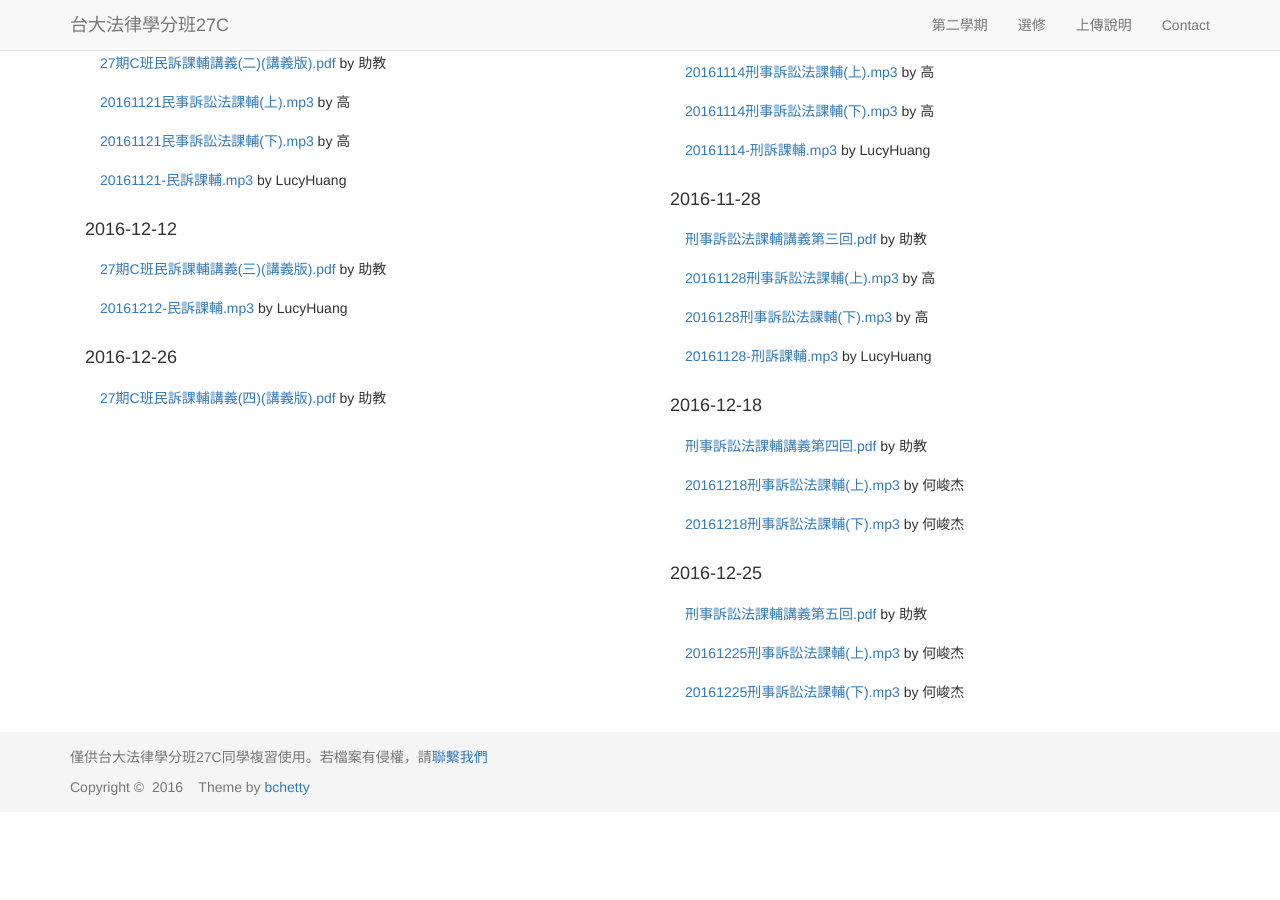
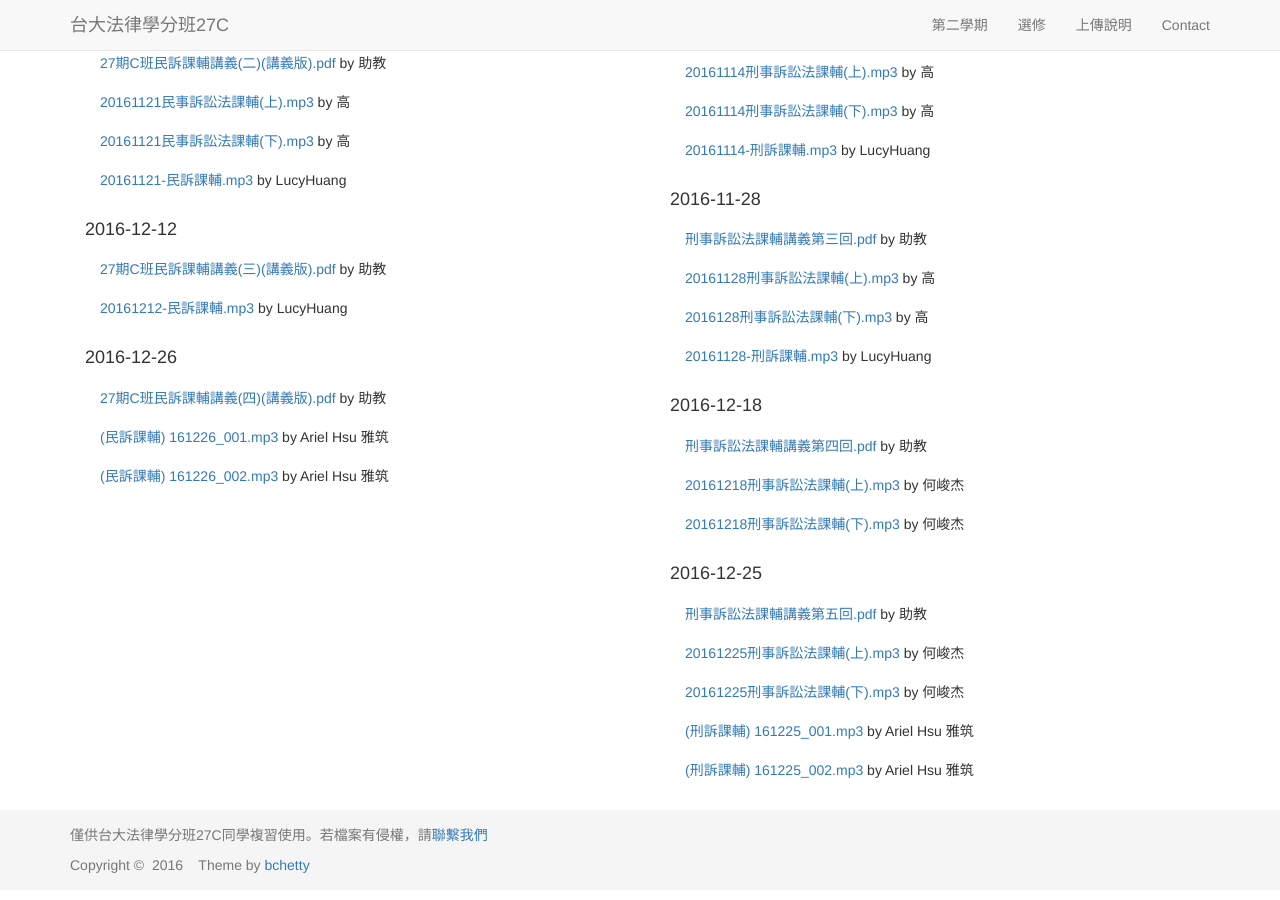
Before and after one commit to maxmilian/ntu_specs_law, a Jekyll site: the page built from semester2/index.html, in a window 1280 px wide and 900 px high, scrolled down 4176 px. Built offline with Jekyll 4.4.1, drawn with Linux system fonts in a browser that asks for light colours; nearby versions of some CDN libraries; before the commit the page ends 4998 px from its top, so only the background shows below that.

Commit message:
upload ra records

```diff
--- a/semester2/index.html
+++ b/semester2/index.html
@@ -275,13 +275,15 @@ layout: template1
       <h4>2016-12-26</h4>
       <ul class="list-group">
         <li class="list-group-item"><a href="/ntu_specs_law/semester2/civil_procedure/doc/material_4.pdf">27期C班民訴課輔講義(四)(講義版).pdf</a> by 助教</li>
+        <li class="list-group-item"><a href="{{ site.civil_procedure_record }}/Ariel_Hsu_4_1.mp3">(民訴課輔) 161226_001.mp3</a> by  Ariel Hsu 雅筑</li>
+        <li class="list-group-item"><a href="{{ site.civil_procedure_record }}/Ariel_Hsu_4_2.mp3">(民訴課輔) 161226_002.mp3</a> by  Ariel Hsu 雅筑</li>
       </ul>
     </div>
     <div class="col-md-6">
       <h2>刑訴課輔</h2>
       <h4>2016-10-30</h4>
       <ul class="list-group">
-        <li class="list-group-item"><a href="/ntu_specs_law/semester2/criminal_procedure/doc/ra_1.pdf">刑事訴訟法課輔講義第一回.pdf</a> by 助教</li>
+        <li class="list-group-item"><a href="/ntu_specs_law/semester2/criminal_procedure/doc/material_1.pdf">刑事訴訟法課輔講義第一回.pdf</a> by 助教</li>
         <li class="list-group-item"><a href="{{ site.criminal_procedure_ra_record }}/Kao_1_1.mp3">20161030刑事訴訟法課輔(上).mp3</a> by 高</li>
         <li class="list-group-item"><a href="{{ site.criminal_procedure_ra_record }}/Kao_1_2.mp3">20161030刑事訴訟法課輔(下).mp3</a> by 高</li>
         <li class="list-group-item"><a href="{{ site.criminal_procedure_ra_record }}/Ho_1_1.mp3">20161030刑事訴訟法課輔(上).mp3</a> by 何峻杰</li>
@@ -289,29 +291,31 @@ layout: template1
       </ul>
       <h4>2016-11-14</h4>
       <ul class="list-group">
-        <li class="list-group-item"><a href="/ntu_specs_law/semester2/criminal_procedure/doc/ra_2.pdf">刑事訴訟法課輔講義第二回.pdf</a> by 助教</li>
+        <li class="list-group-item"><a href="/ntu_specs_law/semester2/criminal_procedure/doc/material_2.pdf">刑事訴訟法課輔講義第二回.pdf</a> by 助教</li>
         <li class="list-group-item"><a href="{{ site.criminal_procedure_ra_record }}/Kao_2_1.mp3">20161114刑事訴訟法課輔(上).mp3</a> by 高</li>
         <li class="list-group-item"><a href="{{ site.criminal_procedure_ra_record }}/Kao_2_2.mp3">20161114刑事訴訟法課輔(下).mp3</a> by 高</li>
         <li class="list-group-item"><a href="{{ site.criminal_procedure_ra_record }}/Huang_2.mp3">20161114-刑訴課輔.mp3</a> by LucyHuang</li>
       </ul>
       <h4>2016-11-28</h4>
       <ul class="list-group">
-        <li class="list-group-item"><a href="/ntu_specs_law/semester2/criminal_procedure/doc/ra_3.pdf">刑事訴訟法課輔講義第三回.pdf</a> by 助教</li>
+        <li class="list-group-item"><a href="/ntu_specs_law/semester2/criminal_procedure/doc/material_3.pdf">刑事訴訟法課輔講義第三回.pdf</a> by 助教</li>
         <li class="list-group-item"><a href="{{ site.criminal_procedure_ra_record }}/Kao_3_1.mp3">20161128刑事訴訟法課輔(上).mp3</a> by 高</li>
         <li class="list-group-item"><a href="{{ site.criminal_procedure_ra_record }}/Kao_3_2.mp3">2016128刑事訴訟法課輔(下).mp3</a> by 高</li>
         <li class="list-group-item"><a href="{{ site.criminal_procedure_ra_record }}/Huang_3.mp3">20161128-刑訴課輔.mp3</a> by LucyHuang</li>
       </ul>
       <h4>2016-12-18</h4>
       <ul class="list-group">
-        <li class="list-group-item"><a href="/ntu_specs_law/semester2/criminal_procedure/doc/ra_4.pdf">刑事訴訟法課輔講義第四回.pdf</a> by 助教</li>
+        <li class="list-group-item"><a href="/ntu_specs_law/semester2/criminal_procedure/doc/material_4.pdf">刑事訴訟法課輔講義第四回.pdf</a> by 助教</li>
         <li class="list-group-item"><a href="{{ site.criminal_procedure_ra_record }}/Ho_4_1.mp3">20161218刑事訴訟法課輔(上).mp3</a> by 何峻杰</li>
         <li class="list-group-item"><a href="{{ site.criminal_procedure_ra_record }}/Ho_4_2.mp3">20161218刑事訴訟法課輔(下).mp3</a> by 何峻杰</li>
       </ul>
       <h4>2016-12-25</h4>
       <ul class="list-group">
-        <li class="list-group-item"><a href="/ntu_specs_law/semester2/criminal_procedure/doc/ra_5.pdf">刑事訴訟法課輔講義第五回.pdf</a> by 助教</li>
+        <li class="list-group-item"><a href="/ntu_specs_law/semester2/criminal_procedure/doc/material_5.pdf">刑事訴訟法課輔講義第五回.pdf</a> by 助教</li>
         <li class="list-group-item"><a href="{{ site.criminal_procedure_ra_record }}/Ho_5_1.mp3">20161225刑事訴訟法課輔(上).mp3</a> by 何峻杰</li>
         <li class="list-group-item"><a href="{{ site.criminal_procedure_ra_record }}/Ho_5_2.mp3">20161225刑事訴訟法課輔(下).mp3</a> by 何峻杰</li>
+        <li class="list-group-item"><a href="{{ site.civil_procedure_record }}/Ariel_Hsu_5_1.mp3">(刑訴課輔) 161225_001.mp3</a> by  Ariel Hsu 雅筑</li>
+        <li class="list-group-item"><a href="{{ site.civil_procedure_record }}/Ariel_Hsu_5_2.mp3">(刑訴課輔) 161225_002.mp3</a> by  Ariel Hsu 雅筑</li>
       </ul>
     </div>
   </div>
```
Also changed, not shown: 10 other files.
